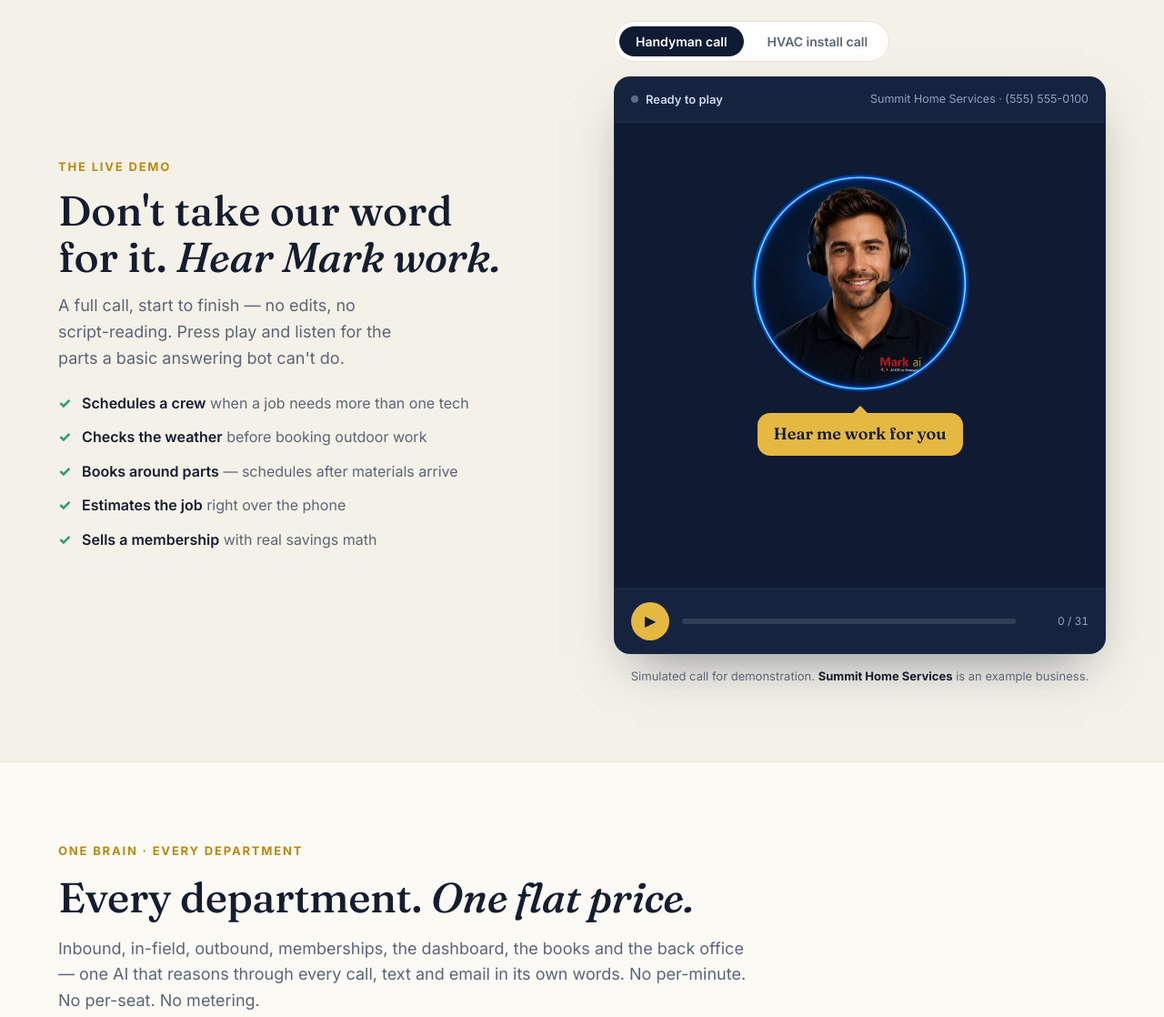
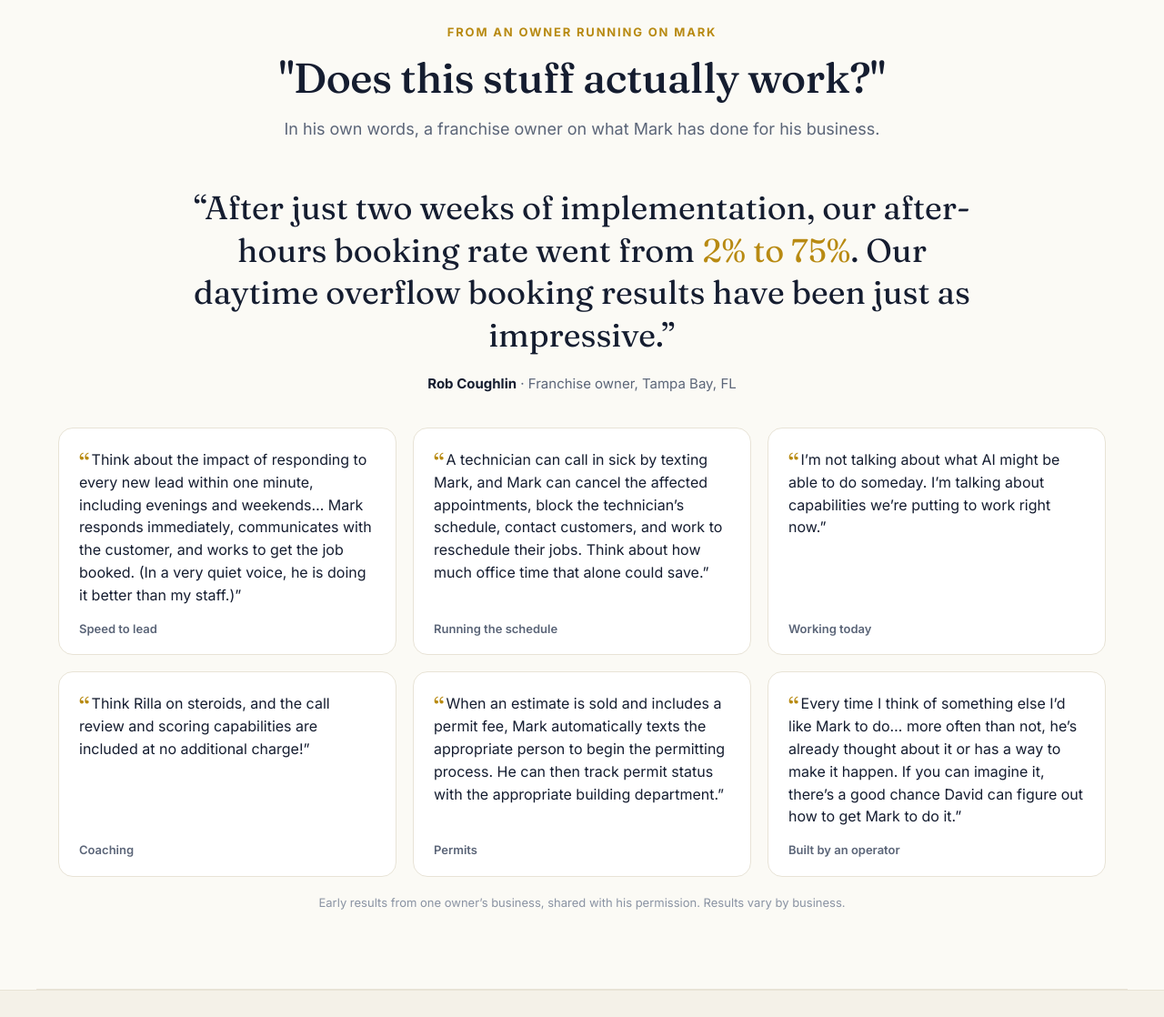
Before and after one commit to dlqueensr-rgb/mark-ai-site, a plain HTML site: page index.html in a window 1280 px wide. Shown: the part 1720-2838 px from the top of the page at 91% size. Drawn offline with Linux system fonts and the light colour scheme.

Commit message:
Home page: owner testimonial section - Rob Coughlin's own words (shared with his permission)
Co-Authored-By: Claude Opus 5.5 <noreply@anthropic.com>
Claude-Session: https://claude.ai/code/session_016CPv8ud1HWtrZdUrgiYEDg

```diff
--- a/index.html
+++ b/index.html
@@ -325,6 +325,18 @@ footer{background:var(--navy-2);color:#AEB8CC;padding:44px 0;border-top:1px soli
 .bo-grid .pillar{display:flex;flex-direction:column}
 .bo-grid .pillar ul{margin-bottom:16px}
 .bo-more{margin-top:auto;font-size:14px;font-weight:600;color:var(--gold-deep)}
+.ov-feature{max-width:860px;margin:0 auto 36px;text-align:center}
+.ov-feature blockquote{margin:0;font-family:var(--ff-serif);font-size:clamp(24px,3.2vw,36px);line-height:1.3;color:var(--fg)}
+.ov-feature blockquote b{color:var(--gold-deep);font-weight:inherit}
+.ov-by{margin-top:18px;font-size:15px;color:var(--muted)}
+.ov-by strong{color:var(--fg)}
+.ov-grid{display:grid;grid-template-columns:repeat(3,1fr);gap:18px}
+@media (max-width:900px){.ov-grid{grid-template-columns:1fr}}
+.ov-card{background:var(--surface);border:1px solid var(--border);border-radius:16px;padding:22px 22px 18px;display:flex;flex-direction:column}
+.ov-card p{margin:0 0 14px;font-size:16px;line-height:1.55}
+.ov-card p:before{content:"\201C";font-family:var(--ff-serif);color:var(--gold-deep);font-size:28px;line-height:0;margin-right:2px;vertical-align:-8px}
+.ov-card .ov-tag{margin-top:auto;font-size:13px;font-weight:600;color:var(--muted)}
+.ov-note{margin-top:18px;text-align:center;font-size:13px;color:var(--muted-2)}
 .mktg-stats{display:flex;flex-wrap:wrap;gap:16px;margin-bottom:34px}
 .mktg-stat{flex:1;min-width:150px;background:var(--surface);border:1px solid var(--border);border-radius:14px;padding:22px}
 .mktg-stat .v{font-family:var(--ff-serif);font-size:34px;font-weight:600;color:var(--fg)}
@@ -409,6 +421,31 @@ footer{background:var(--navy-2);color:#AEB8CC;padding:44px 0;border-top:1px soli
   </div>
 </section>
 
+<!-- OWNER VOICES -->
+<section id="owners">
+  <div class="wrap">
+    <div class="sec-head center">
+      <span class="eyebrow">From an owner running on Mark</span>
+      <h2>"Does this stuff actually work?"</h2>
+      <p class="muted" style="margin-inline:auto">In his own words, a franchise owner on what Mark has done for his business.</p>
+    </div>
+    <div class="ov-feature">
+      <blockquote>&ldquo;After just two weeks of implementation, our after-hours booking rate went from <b>2% to 75%</b>. Our daytime overflow booking results have been just as impressive.&rdquo;</blockquote>
+      <div class="ov-by"><strong>Rob Coughlin</strong> &middot; Franchise owner, Tampa Bay, FL</div>
+    </div>
+    <div class="ov-grid">
+      <div class="ov-card"><p>Think about the impact of responding to every new lead within one minute, including evenings and weekends&hellip; Mark responds immediately, communicates with the customer, and works to get the job booked. (In a very quiet voice, he is doing it better than my staff.)&rdquo;</p><span class="ov-tag">Speed to lead</span></div>
+      <div class="ov-card"><p>A technician can call in sick by texting Mark, and Mark can cancel the affected appointments, block the technician&rsquo;s schedule, contact customers, and work to reschedule their jobs. Think about how much office time that alone could save.&rdquo;</p><span class="ov-tag">Running the schedule</span></div>
+      <div class="ov-card"><p>I&rsquo;m not talking about what AI might be able to do someday. I&rsquo;m talking about capabilities we&rsquo;re putting to work right now.&rdquo;</p><span class="ov-tag">Working today</span></div>
+      <div class="ov-card"><p>Think Rilla on steroids, and the call review and scoring capabilities are included at no additional charge!&rdquo;</p><span class="ov-tag">Coaching</span></div>
+      <div class="ov-card"><p>When an estimate is sold and includes a permit fee, Mark automatically texts the appropriate person to begin the permitting process. He can then track permit status with the appropriate building department.&rdquo;</p><span class="ov-tag">Permits</span></div>
+      <div class="ov-card"><p>Every time I think of something else I&rsquo;d like Mark to do&hellip; more often than not, he&rsquo;s already thought about it or has a way to make it happen. If you can imagine it, there&rsquo;s a good chance David can figure out how to get Mark to do it.&rdquo;</p><span class="ov-tag">Built by an operator</span></div>
+    </div>
+    <p class="ov-note">Early results from one owner&rsquo;s business, shared with his permission. Results vary by business.</p>
+  </div>
+</section>
+
+<div class="divider"></div>
 <!-- LIVE DEMO -->
 <section id="demo" style="background:var(--surface-2);border-block:1px solid var(--border)">
   <div class="wrap">
```
